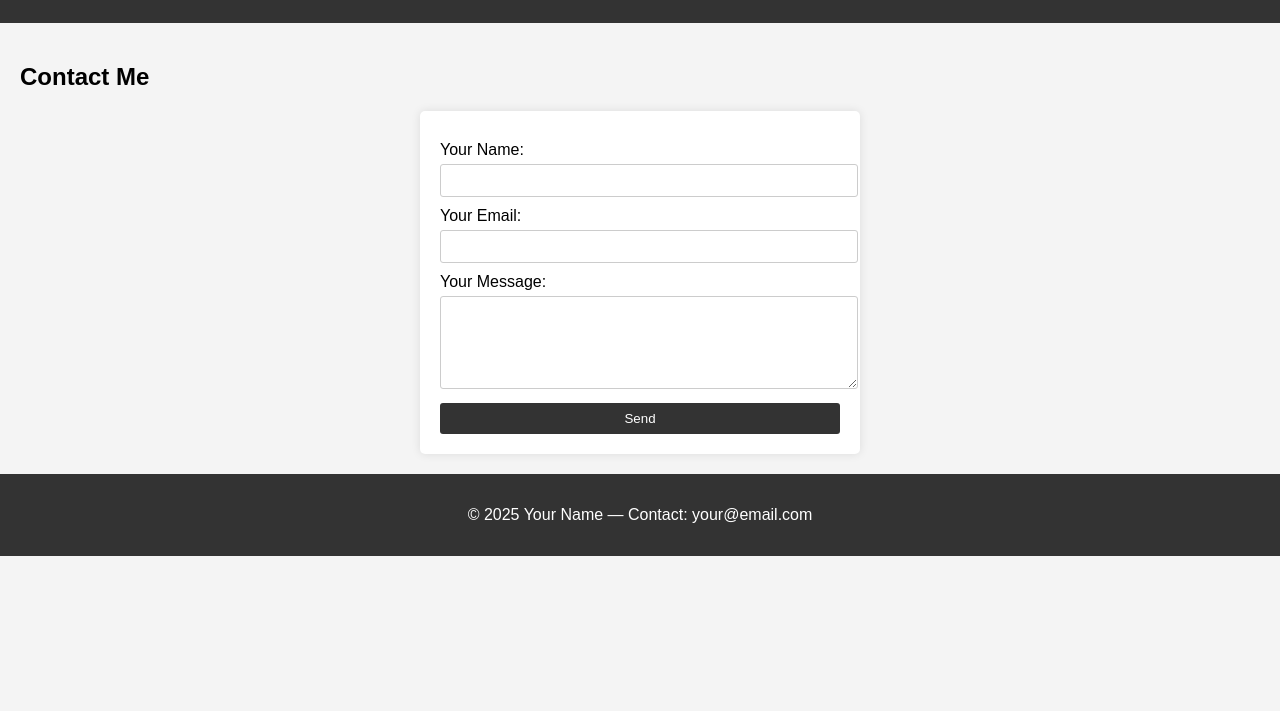
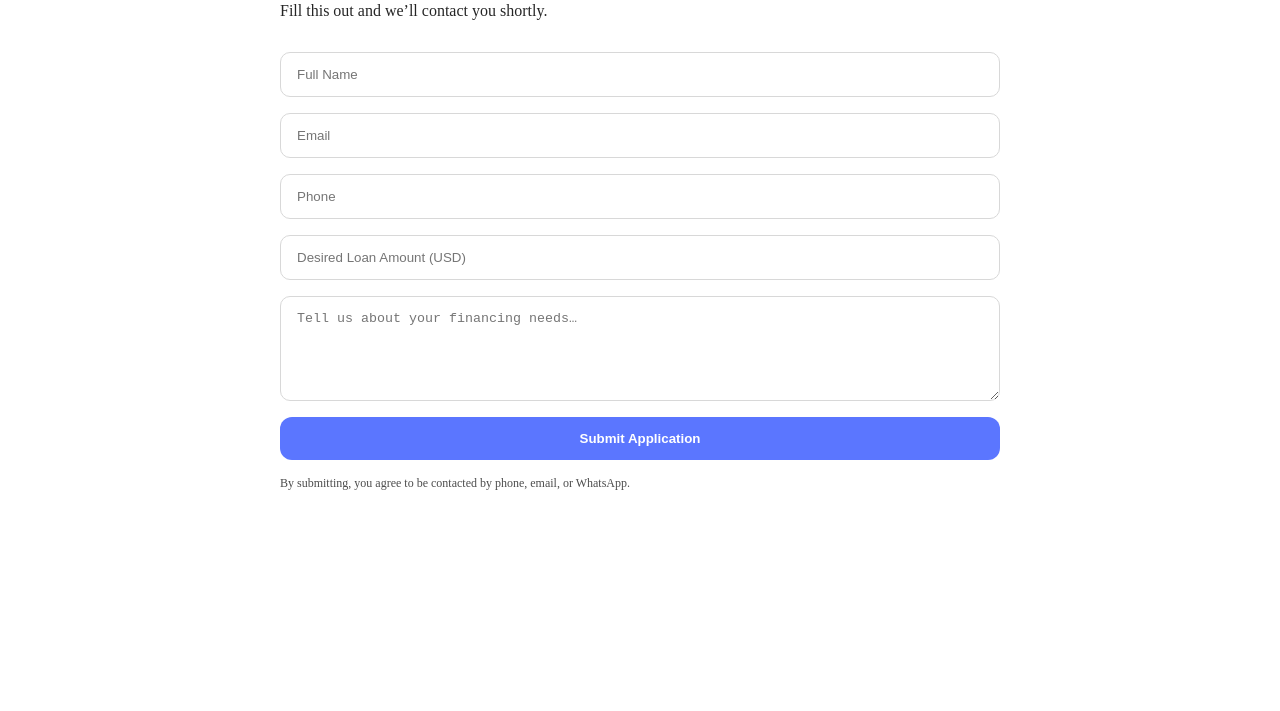
Before and after one commit to jeffreyleejr6/jeffreyleejr6.github.io, a plain HTML site: page index.html in a window 1280 px wide. Shown: the part 89-800 px from the top of the page. Drawn offline with Linux system fonts and the light colour scheme.

Commit message:
Update index.html

```diff
--- a/index.html
+++ b/index.html
@@ -1,84 +1,39 @@
-<!DOCTYPE html>
-<html lang="en">
-<head>
-    <meta charset="UTF-8">
-    <meta name="viewport" content="width=device-width, initial-scale=1.0">
-    <title>My Website</title>
-    <style>
-        body {
-            font-family: Arial, sans-serif;
-            margin: 0;
-            padding: 0;
-            background-color: #f4f4f4;
-        }
-        header, footer {
-            background: #333;
-            color: white;
-            padding: 1em;
-            text-align: center;
-        }
-        main {
-            padding: 20px;
-        }
-        form {
-            background: white;
-            padding: 20px;
-            border-radius: 5px;
-            max-width: 400px;
-            margin: auto;
-            box-shadow: 0 0 10px rgba(0,0,0,0.1);
-        }
-        label {
-            display: block;
-            margin-top: 10px;
-        }
-        input, textarea, button {
-            width: 100%;
-            padding: 8px;
-            margin-top: 5px;
-            border: 1px solid #ccc;
-            border-radius: 3px;
-        }
-        button {
-            background: #333;
-            color: white;
-            border: none;
-            cursor: pointer;
-            margin-top: 10px;
-        }
-        button:hover {
-            background: #555;
-        }
-    </style>
-</head>
-<body>
+<!-- CONTACT / APPLICATION FORM -->
+<section id="apply" class="container" style="max-width:720px;margin:48px auto;">
+  <h2 style="margin-bottom:16px;">Apply for a Loan</h2>
+  <p style="opacity:.85;margin-bottom:24px;">Fill this out and we’ll contact you shortly.</p>
 
-<header>
-    <h1>Welcome to My Website</h1>
-</header>
+  <form action="https://formspree.io/f/xkgzeozw" method="POST">
+    <!-- Replace the action URL above with YOUR Formspree endpoint -->
 
-<main>
-    <h2>Contact Me</h2>
-    <form action="https://formspree.io/f/yourformid" method="POST">
-        <label>
-            Your Name:
-            <input type="text" name="name" required>
-        </label>
-        <label>
-            Your Email:
-            <input type="email" name="email" required>
-        </label>
-        <label>
-            Your Message:
-            <textarea name="message" rows="5" required></textarea>
-        </label>
-        <button type="submit">Send</button>
-    </form>
-</main>
+    <input type="text" name="name" placeholder="Full Name" required
+           style="width:100%;padding:14px 16px;margin:8px 0;border:1px solid #d8d8d8;border-radius:10px;">
 
-<footer>
-    <p>© 2025 Your Name — Contact: your@email.com</p>
-</footer>
+    <input type="email" name="_replyto" placeholder="Email" required
+           style="width:100%;padding:14px 16px;margin:8px 0;border:1px solid #d8d8d8;border-radius:10px;">
 
-</body>
-</html>
+    <input type="tel" name="phone" placeholder="Phone"
+           style="width:100%;padding:14px 16px;margin:8px 0;border:1px solid #d8d8d8;border-radius:10px;">
+
+    <input type="number" name="amount" placeholder="Desired Loan Amount (USD)" required
+           style="width:100%;padding:14px 16px;margin:8px 0;border:1px solid #d8d8d8;border-radius:10px;">
+
+    <textarea name="message" rows="5" placeholder="Tell us about your financing needs…"
+              style="width:100%;padding:14px 16px;margin:8px 0;border:1px solid #d8d8d8;border-radius:10px;"></textarea>
+
+    <!-- Helpful extras -->
+    <input type="hidden" name="_subject" value="New Loan Application from jeffreyleejr6.github.io">
+    <input type="text" name="_gotcha" style="display:none"> <!-- honeypot for spam -->
+    <input type="hidden" name="_next" value="https://jeffreyleejr6.github.io/thanks.html"> <!-- after-submit page -->
+
+    <button type="submit"
+      style="width:100%;padding:14px 16px;margin-top:8px;border:0;border-radius:12px;font-weight:700;
+             background:#5b76ff;color:#fff;cursor:pointer;">
+      Submit Application
+    </button>
+  </form>
+
+  <p style="font-size:12px;opacity:.7;margin-top:12px;">
+    By submitting, you agree to be contacted by phone, email, or WhatsApp.
+  </p>
+</section>
```
